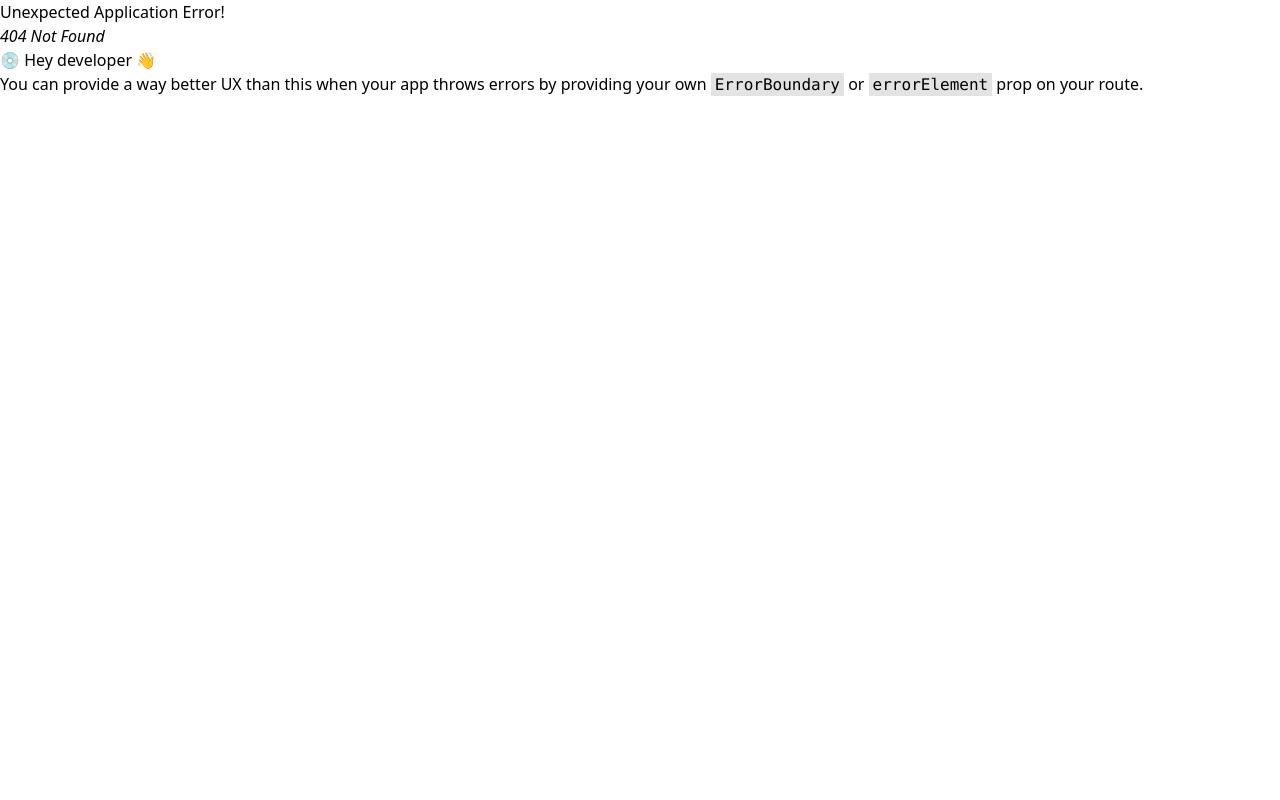
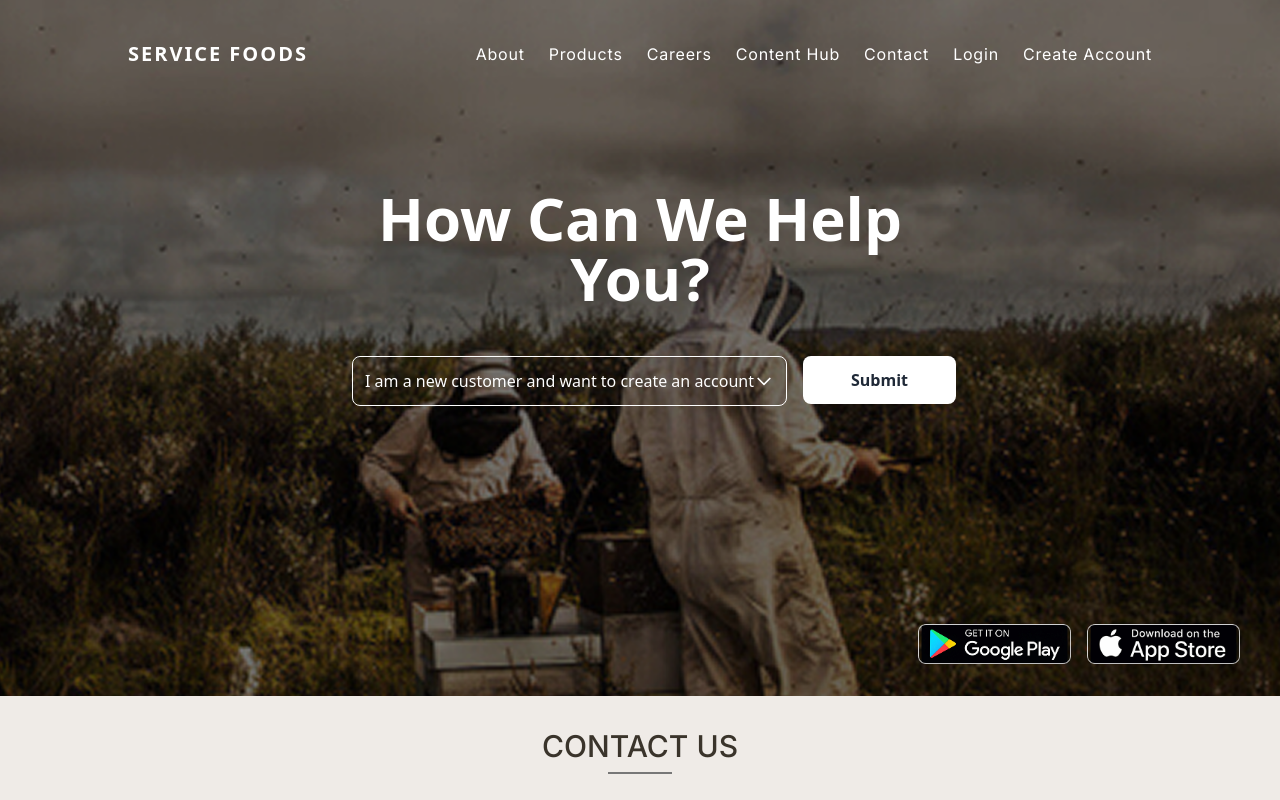
Before and after one commit to vanshikamadesya/service-food-ui, a React (Vite) app: page /contact in a window 1280 px wide. Before the commit this address had no page. Shown: the top 800 px of the page. Built offline with nearby package versions, Linux system fonts and the light colour scheme.

Commit message:
Merge Contsctus in main

```diff
--- a/package.json
+++ b/package.json
@@ -19,19 +19,19 @@
     "react-dom": "^19.0.0",
     "react-icons": "^5.5.0",
     "react-router-dom": "^7.2.0",
-    "yup": "^1.6.1",
     "react-slick": "^0.30.3",
     "slick-carousel": "^1.8.1",
-    "swiper": "^11.2.4"
+    "swiper": "^11.2.4",
+    "yup": "^1.6.1"
   },
   "devDependencies": {
     "@eslint/js": "^9.19.0",
     "@types/react": "^19.0.8",
     "@types/react-dom": "^19.0.3",
     "@types/react-router-dom": "^5.3.3",
-    "@types/yup": "^0.29.14",
     "@types/react-slick": "^0.23.13",
     "@types/swiper": "^6.0.0",
+    "@types/yup": "^0.29.14",
     "@vitejs/plugin-react": "^4.3.4",
     "autoprefixer": "^10.4.20",
     "eslint": "^9.19.0",
--- /dev/null
+++ b/src/pages/ContactUsPage.tsx
@@ -0,0 +1,16 @@
+import React from 'react'
+import ContactForm from '../components/ContactUs'
+import Maps from '../components/Maps'
+import HeroSection from '../components/HeroSection'
+
+const ContactUsPage = () => {
+  return (
+    <div>
+        <HeroSection/>
+      <ContactForm/>
+      <Maps/>
+    </div>
+  )
+}
+
+export default ContactUsPage
--- /dev/null
+++ b/src/pages/VideoPage.tsx
@@ -0,0 +1,16 @@
+import React from 'react'
+import VideoPageHero from '../components/videoPageHero'
+import VideoContent from '../components/videoContent'
+import MoreVideos from '../components/MoreVideos'
+
+const VideoPage = () => {
+  return (
+    <div>
+      <VideoPageHero/>
+      <VideoContent/>
+      <MoreVideos/>
+    </div>
+  )
+}
+
+export default VideoPage
```
Also changed, not shown: src/routes.tsx (+11 -0 lines), 1 other file (tests, documents, lock files or other folders).
